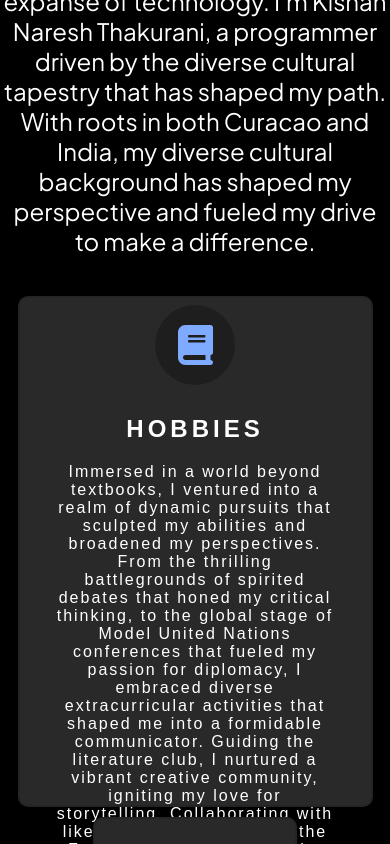
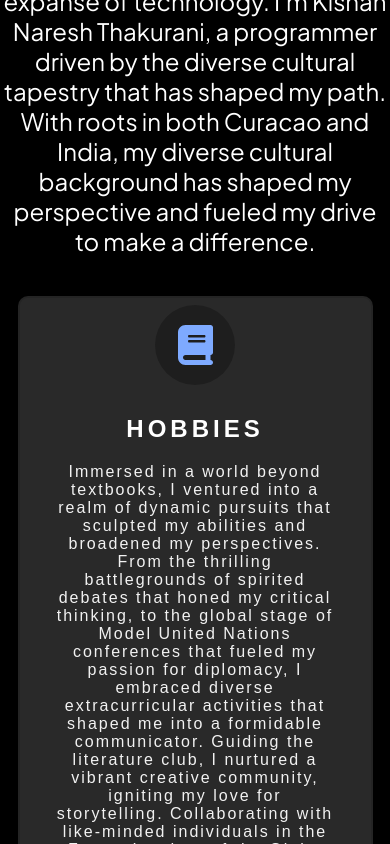
Before and after one commit to ktrocks3/kishansite, a React (Create React App) app in the folder kishansite/: page / in a window 390 px wide. In both pictures the pointer is over the element 195 px from the left and 1883 px from the top of the page. Shown: the part 1461-2305 px from the top of the page. Built offline with nearby package versions, Linux system fonts and the light colour scheme.

Commit message:
Some animation changes

```diff
--- a/kishansite/src/components/aboutme.css
+++ b/kishansite/src/components/aboutme.css
@@ -57,6 +57,7 @@
     cursor: pointer;
     font-family: 'Poppins', sans-serif;
     margin-bottom: 10px;
+    overflow: hidden;
 }
 
 
@@ -117,10 +118,11 @@
 }
 
 .aboutMeCard:hover .text {
-    transition: all 0.3s ease;
+    animation: fadeIn 4s forwards;
     opacity: 1;
     max-height: 40px;
 }
+
 
 .aboutMeCard:hover .aboutMeIcon {
     background-position: -120px;
@@ -138,9 +140,16 @@
     }
 
     .aboutMeCard:hover {
-        height: 500px;
+        height: 1000px;
         width: 90%;
-        justify-content: flex-start;
-        padding-top: 2%;
     }
 }
+
+@keyframes fadeIn {
+    0% {
+        opacity: 0;
+    }
+    100% {
+        opacity: 1;
+    }
+}
```
